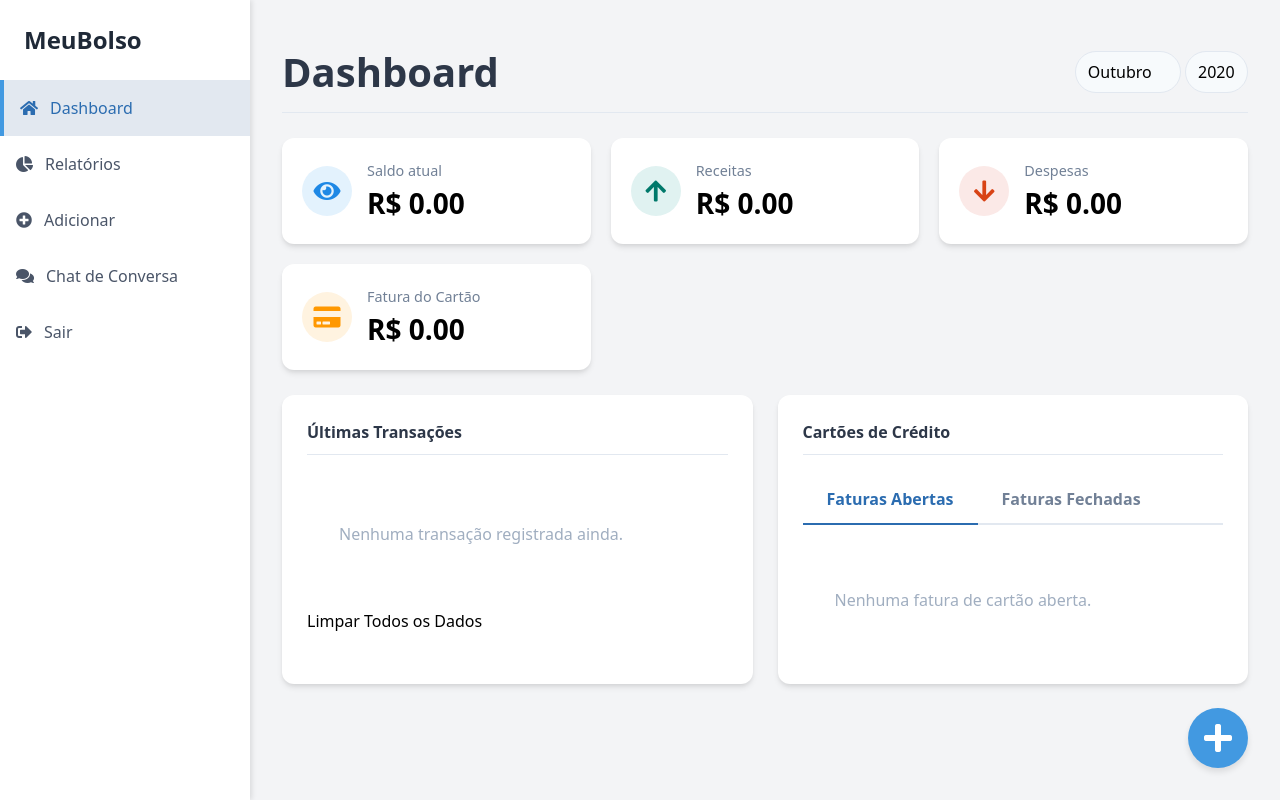
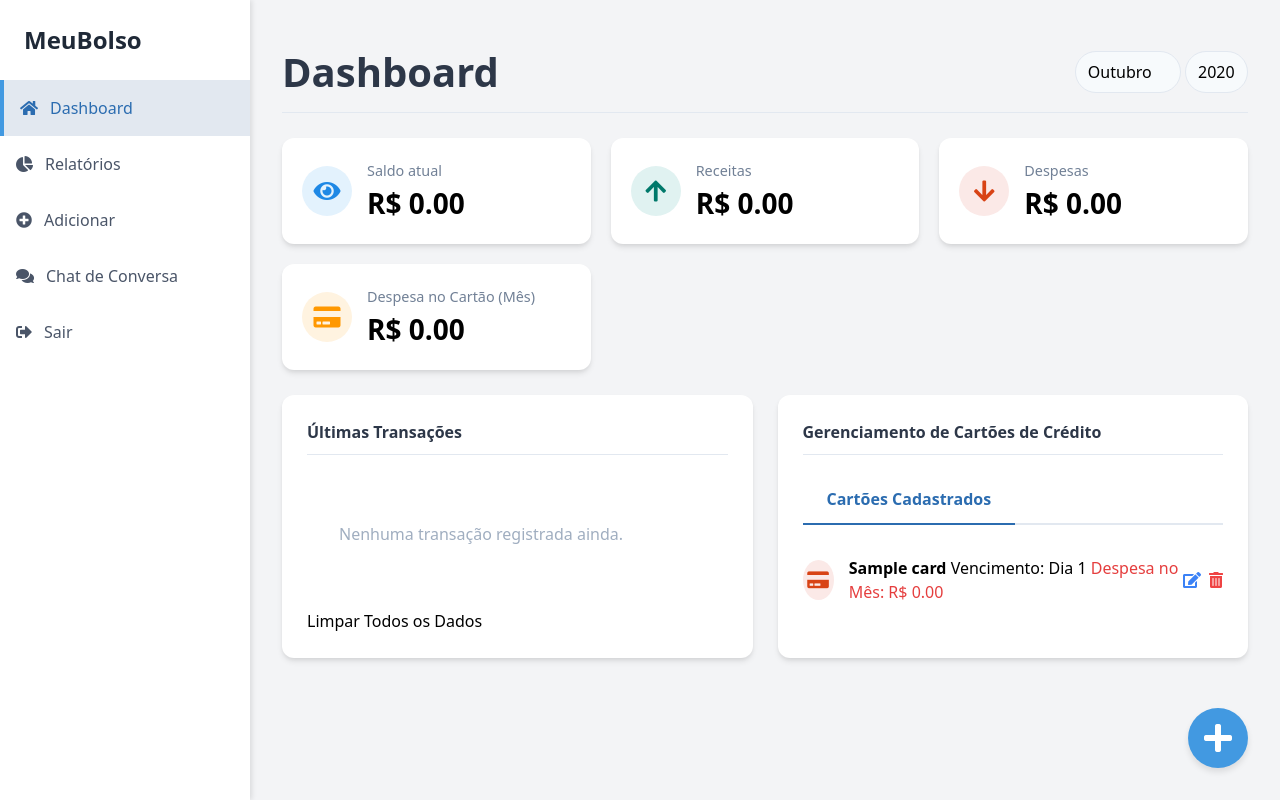
Before and after one commit to alicstw-dev/PW1---FINAL, a Flask app: page /dashboard in a window 1280 px wide. Run offline with Flask 3, Linux system fonts and the light colour scheme; a user stored in the database is signed in; tables that the repository leaves empty hold one stand-in row (values such as "Sample post").

Commit message:
Routes update

```diff
--- a/app/routes.py
+++ b/app/routes.py
@@ -74,14 +74,16 @@ def register():
 @login_required
 def dashboard():
     user_id = current_user.id
+    now = datetime.now()
 
     try:
-        selected_month = int(request.args.get('month', datetime.now().month))
-        selected_year = int(request.args.get('year', datetime.now().year))
+        selected_month = int(request.args.get('month', now.month))
+        selected_year = int(request.args.get('year', now.year))
     except (ValueError, TypeError):
-        selected_month = datetime.now().month
-        selected_year = datetime.now().year
+        selected_month = now.month
+        selected_year = now.year
 
+    # 1. Obter Transações do Mês Selecionado (Exibidas na lista)
     transactions = Transaction.query.filter(
         Transaction.user_id == user_id,
         extract('month', Transaction.date) == selected_month,
@@ -94,13 +96,40 @@ def dashboard():
 
     years = sorted(list(set(t.date.year for t in Transaction.query.filter_by(user_id=user_id).all())))
     if not years:
-        years = [datetime.now().year]
+        years = range(now.year - 1, now.year + 2) # Garante que haja anos para o filtro
 
     month_names = ["Janeiro", "Fevereiro", "Março", "Abril", "Maio", "Junho", "Julho", "Agosto", "Setembro", "Outubro", "Novembro", "Dezembro"]
 
+    # --- Lógica de Fatura de Cartão (Simplificada) ---
+
+    cards = Card.query.filter_by(user_id=user_id).all()
+    invoices = {'open': [], 'closed': []}
+
+    # Busca todas as transações de cartão de crédito do usuário
+    all_card_transactions_db = Transaction.query.filter(
+        Transaction.user_id == user_id,
+        Transaction.payment_method.in_([c.name for c in cards]),
+        Transaction.type == 'expense'
+    ).all()
+
+    # Calcula o total gasto por cartão no mês selecionado (Fatura Fechada Simplificada)
+    for card in cards:
+        total_card_expense = sum(
+            t.amount for t in all_card_transactions_db
+            if t.payment_method == card.name and
+               extract('month', t.date) == selected_month and
+               extract('year', t.date) == selected_year
+        )
+        invoices['closed'].append({
+            'card_id': card.id,
+            'name': card.name,
+            'amount': total_card_expense,
+            'due_day': card.due_day
+        })
+
+    # O total geral do cartão no resumo
     credit_card_bill = sum(t.amount for t in transactions if t.payment_method == 'Cartao de Credito' and t.type == 'expense')
 
-    invoices = []
 
     return render_template(
         'dashboard.html',
@@ -114,7 +143,8 @@ def dashboard():
         selected_month=selected_month,
         selected_year=selected_year,
         month_names=month_names,
-        years=years
+        years=years,
+        cards=cards
     )
 
 # Adicionar Transação, Renda e Cartão (Rota Unificada)
@@ -353,6 +383,82 @@ def clear_data():
     flash('Todos os dados foram apagados com sucesso!', 'success')
     return redirect(url_for('main.dashboard'))
 
+# --- NOVAS ROTAS DE CARTÃO ---
+
+# Editar um cartão
+@main_bp.route('/edit_card/<int:card_id>', methods=['POST'])
+@login_required
+def edit_card(card_id):
+    card = Card.query.get_or_404(card_id)
+    if card.user_id != current_user.id:
+        return jsonify({'status': 'error', 'message': 'Você não tem permissão para editar este cartão.'}), 403
+
+    data = request.json
+    try:
+        new_name = data.get('name')
+        new_due_day = data.get('due_day')
+
+        if not new_name or not new_due_day:
+            return jsonify({'status': 'error', 'message': 'Nome e dia de vencimento são obrigatórios.'}), 400
+
+        due_day_int = int(new_due_day)
+        if not 1 <= due_day_int <= 31:
+            return jsonify({'status': 'error', 'message': 'O dia de vencimento deve ser entre 1 e 31.'}), 400
+
+        # Renomear as transações existentes para o novo nome do cartão (IMPORTANTE!)
+        if new_name != card.name:
+            Transaction.query.filter_by(user_id=current_user.id, payment_method=card.name).update(
+                {'payment_method': new_name}
+            )
+
+        card.name = new_name
+        card.due_day = due_day_int
+
+        db.session.commit()
+        return jsonify({'status': 'success', 'message': 'Cartão atualizado com sucesso!'}), 200
+    except (ValueError, TypeError):
+        db.session.rollback()
+        return jsonify({'status': 'error', 'message': 'Dia de vencimento inválido.'}), 400
+    except Exception as e:
+        db.session.rollback()
+        return jsonify({'status': 'error', 'message': str(e)}), 500
+
+# Deletar um cartão
+@main_bp.route('/delete_card/<int:card_id>', methods=['DELETE'])
+@login_required
+def delete_card(card_id):
+    card = Card.query.get_or_404(card_id)
+    if card.user_id != current_user.id:
+        return jsonify({'status': 'error', 'message': 'Você não tem permissão para deletar este cartão.'}), 403
+
+    try:
+        # Transforma as transações do cartão em "Dinheiro" para não perdê-las
+        Transaction.query.filter_by(user_id=current_user.id, payment_method=card.name).update(
+            {'payment_method': 'Dinheiro'}
+        )
+
+        db.session.delete(card)
+        db.session.commit()
+        return jsonify({'status': 'success', 'message': 'Cartão deletado com sucesso!'}), 200
+    except Exception as e:
+        db.session.rollback()
+        return jsonify({'status': 'error', 'message': str(e)}), 500
+
+# Rota para buscar detalhes de um cartão (usado para preencher o modal de edição)
+@main_bp.route('/get_card_details/<int:card_id>', methods=['GET'])
+@login_required
+def get_card_details(card_id):
+    card = Card.query.get_or_404(card_id)
+    if card.user_id != current_user.id:
+        return jsonify({'status': 'error', 'message': 'Não autorizado.'}), 403
+
+    return jsonify({
+        'id': card.id,
+        'name': card.name,
+        'due_day': card.due_day
+    }), 200
+
+# Fim das Novas Rotas
 
 @main_bp.route("/chat")
 def chat():
--- a/app/templates/dashboard.html
+++ b/app/templates/dashboard.html
@@ -54,7 +54,7 @@
             <i class="fas fa-credit-card"></i>
         </div>
         <div class="card-content">
-            <span>Fatura do Cartão</span>
+            <span>Despesa no Cartão (Mês)</span>
             <h2>R$ {{ "%.2f"|format(credit_card_bill) }}</h2>
         </div>
     </div>
@@ -95,32 +95,42 @@
             <button type="submit" class="btn-clear-data">Limpar Todos os Dados</button>
         </form>
     </div>
+
     <div class="section-card">
-        <h3>Cartões de Crédito</h3>
+        <h3>Gerenciamento de Cartões de Crédito</h3>
         <div class="tabs">
-            <button class="tab-btn active">Faturas Abertas</button>
-            <button class="tab-btn">Faturas Fechadas</button>
+            <button class="tab-btn active">Cartões Cadastrados</button>
         </div>
         <ul class="invoice-list">
-            {% for invoice in invoices %}
+            {% for card in cards %}
             <li>
-                <div class="invoice-icon"><i class="fab fa-cc-{{ invoice.card_brand|lower }}"></i></div>
+                <div class="invoice-icon"><i class="fas fa-credit-card"></i></div>
                 <div class="invoice-info">
-                    <strong>{{ invoice.card_name }}</strong>
-                    <span>Fecha em {{ invoice.due_date|default('Data não disponível') }}</span>
+                    <strong>{{ card.name }}</strong>
+                    <span>Vencimento: Dia {{ card.due_day }}</span>
+                    {% set invoice_data = invoices.closed | selectattr('card_id', 'equalto', card.id) | first %}
+                    {% if invoice_data %}
+                        <span class="text-danger">Despesa no Mês: R$ {{ "%.2f"|format(invoice_data.amount) }}</span>
+                    {% endif %}
                 </div>
-                <span class="invoice-value">R$ {{ "%.2f"|format(invoice.amount) }}</span>
+                <div class="flex items-center space-x-2">
+                    <button class="text-blue-500 hover:text-blue-700 edit-card-btn" onclick="showEditCardModal({{ card.id }})">
+                        <i class="fas fa-edit"></i>
+                    </button>
+                    <button class="text-red-500 hover:text-red-700 delete-card-btn" onclick="showDeleteCardConfirm({{ card.id }})">
+                        <i class="fas fa-trash-alt"></i>
+                    </button>
+                </div>
             </li>
             {% else %}
             <li>
-                <p class="no-data">Nenhuma fatura de cartão aberta.</p>
+                <p class="no-data">Nenhum cartão de crédito cadastrado.</p>
             </li>
             {% endfor %}
         </ul>
     </div>
-</section>
+    </section>
 
-<!-- Modal de Edição (escondido por padrão) -->
 <div id="edit-modal" class="modal">
     <div class="modal-content">
         <span class="close-btn" onclick="hideEditModal()">&times;</span>
@@ -148,15 +158,13 @@
 
             <label for="edit-category">Categoria:</label>
             <select id="edit-category" required>
-                <!-- As categorias serão preenchidas via JavaScript -->
-            </select>
+                </select>
 
             <button type="submit" class="btn-edit-submit">Salvar Alterações</button>
         </form>
     </div>
 </div>
 
-<!-- Modal de Confirmação de Exclusão (escondido por padrão) -->
 <div id="confirm-modal" class="modal">
     <div class="modal-content">
         <span class="close-btn" onclick="hideConfirmModal()">&times;</span>
@@ -165,6 +173,36 @@
         <div class="flex justify-end space-x-4 mt-4">
             <button class="btn-cancel" onclick="hideConfirmModal()">Cancelar</button>
             <button class="btn-confirm-delete" onclick="handleDelete()">Deletar</button>
+        </div>
+    </div>
+</div>
+
+<div id="edit-card-modal" class="modal">
+    <div class="modal-content">
+        <span class="close-btn" onclick="hideEditCardModal()">&times;</span>
+        <h2>Editar Cartão de Crédito</h2>
+        <form id="edit-card-form" onsubmit="submitEditCard(event)">
+            <input type="hidden" id="edit-card-id">
+
+            <label for="edit-card-name">Nome do Cartão:</label>
+            <input type="text" id="edit-card-name" required>
+
+            <label for="edit-card-due-day">Dia de Vencimento:</label>
+            <input type="number" id="edit-card-due-day" min="1" max="31" required>
+
+            <button type="submit" class="btn-edit-submit">Salvar Alterações</button>
+        </form>
+    </div>
+</div>
+
+<div id="confirm-card-modal" class="modal">
+    <div class="modal-content">
+        <span class="close-btn" onclick="hideConfirmCardModal()">&times;</span>
+        <h2>Confirmar Exclusão de Cartão</h2>
+        <p>Tem certeza que deseja deletar este cartão? **As transações associadas serão convertidas para o método 'Dinheiro'**.</p>
+        <div class="flex justify-end space-x-4 mt-4">
+            <button class="btn-cancel" onclick="hideConfirmCardModal()">Cancelar</button>
+            <button class="btn-confirm-delete" onclick="handleDeleteCard()">Deletar Cartão</button>
         </div>
     </div>
 </div>
@@ -180,15 +218,15 @@
     }
     .page-title {
         color: #2d3748;
-        font-size: 2.5rem; /* Aumenta o tamanho da fonte */
+        font-size: 2.5rem;
         font-weight: bold;
     }
     .month-selector select {
         padding: 8px 12px;
-        border-radius: 9999px; /* Adiciona bordas arredondadas */
+        border-radius: 9999px;
         border: 1px solid #e2e8f0;
         background-color: #f7fafc;
-        appearance: none; /* Remove o estilo padrão do navegador */
+        appearance: none;
         cursor: pointer;
     }
     .summary-cards {
@@ -339,9 +377,9 @@
         color: #d84315;
     }
 
-    /* Estilos dos Modais (Novos) */
+    /* Estilos dos Modais */
     .modal {
-        display: none; /* Escondido por padrão */
+        display: none;
         position: fixed;
         z-index: 1000;
         left: 0;
@@ -404,6 +442,9 @@
 
 <script>
     let transactionToDeleteId = null;
+    let cardToDeleteId = null; // NOVO
+
+    // --- Funções de Transação ---
 
     // Função para mostrar o modal de confirmação
     function showDeleteConfirm(id) {
@@ -454,7 +495,7 @@
         document.getElementById('edit-modal').style.display = 'none';
     }
 
-    // Função para enviar a requisição de edição (PUT)
+    // Função para enviar a requisição de edição (POST)
     async function submitEdit(event) {
         event.preventDefault();
         const id = document.getElementById('edit-id').value;
@@ -466,7 +507,7 @@
 
         try {
             const response = await fetch(`/edit_transaction/${id}`, {
-                method: 'POST', // CORRIGIDO: mudou de 'PUT' para 'POST'
+                method: 'POST',
                 headers: {
                     'Content-Type': 'application/json'
                 },
@@ -513,6 +554,97 @@
         }
     }
 
+    // --- Funções de Cartão (NOVAS) ---
+
+    // Exibir Modal de Edição de Cartão e buscar dados
+    async function showEditCardModal(id) {
+        try {
+            const response = await fetch(`/get_card_details/${id}`);
+            if (response.ok) {
+                const card = await response.json();
+                document.getElementById('edit-card-id').value = card.id;
+                document.getElementById('edit-card-name').value = card.name;
+                document.getElementById('edit-card-due-day').value = card.due_day;
+                document.getElementById('edit-card-modal').style.display = 'flex';
+            } else {
+                alert('Erro ao buscar detalhes do cartão.');
+            }
+        } catch (error) {
+            console.error('Erro ao buscar detalhes do cartão:', error);
+        }
+    }
+
+    // Esconder Modal de Edição de Cartão
+    function hideEditCardModal() {
+        document.getElementById('edit-card-modal').style.display = 'none';
+    }
+
+    // Submeter Edição de Cartão
+    async function submitEditCard(event) {
+        event.preventDefault();
+        const id = document.getElementById('edit-card-id').value;
+        const name = document.getElementById('edit-card-name').value;
+        const due_day = document.getElementById('edit-card-due-day').value;
+
+        try {
+            const response = await fetch(`/edit_card/${id}`, {
+                method: 'POST',
+                headers: { 'Content-Type': 'application/json' },
+                body: JSON.stringify({ name: name, due_day: due_day })
+            });
+
+            const result = await response.json();
+            if (response.ok) {
+                alert(result.message);
+                window.location.reload();
+            } else {
+                alert('Erro ao atualizar o cartão: ' + result.message);
+            }
+        } catch (error) {
+            console.error('Ocorreu um erro ao conectar com o servidor.', error);
+        }
+    }
+
+    // Mostrar modal de Confirmação de Exclusão de Cartão
+    function showDeleteCardConfirm(id) {
+        cardToDeleteId = id;
+        document.getElementById('confirm-card-modal').style.display = 'flex';
+    }
+
+    // Esconder modal de Confirmação de Exclusão de Cartão
+    function hideConfirmCardModal() {
+        document.getElementById('confirm-card-modal').style.display = 'none';
+        cardToDeleteId = null;
+    }
+
+    // Lidar com a exclusão do Cartão
+    async function handleDeleteCard() {
+        if (cardToDeleteId) {
+            deleteCard(cardToDeleteId);
+        }
+        hideConfirmCardModal();
+    }
+
+    // Enviar a requisição de exclusão (DELETE) do Cartão
+    async function deleteCard(id) {
+        try {
+            const response = await fetch(`/delete_card/${id}`, {
+                method: 'DELETE'
+            });
+
+            const result = await response.json();
+            if (response.ok) {
+                alert(result.message);
+                window.location.reload();
+            } else {
+                console.error('Erro ao deletar o cartão: ' + result.message);
+            }
+        } catch (error) {
+            console.error('Ocorreu um erro ao conectar com o servidor.', error);
+        }
+    }
+    // --- Fim das Funções de Cartão ---
+
     // Adiciona o script de ícones Font Awesome para o HTML
     const fontAwesomeLink = document.createElement('link');
     fontAwesomeLink.rel = 'stylesheet';
```
Also changed, not shown: app.db.
